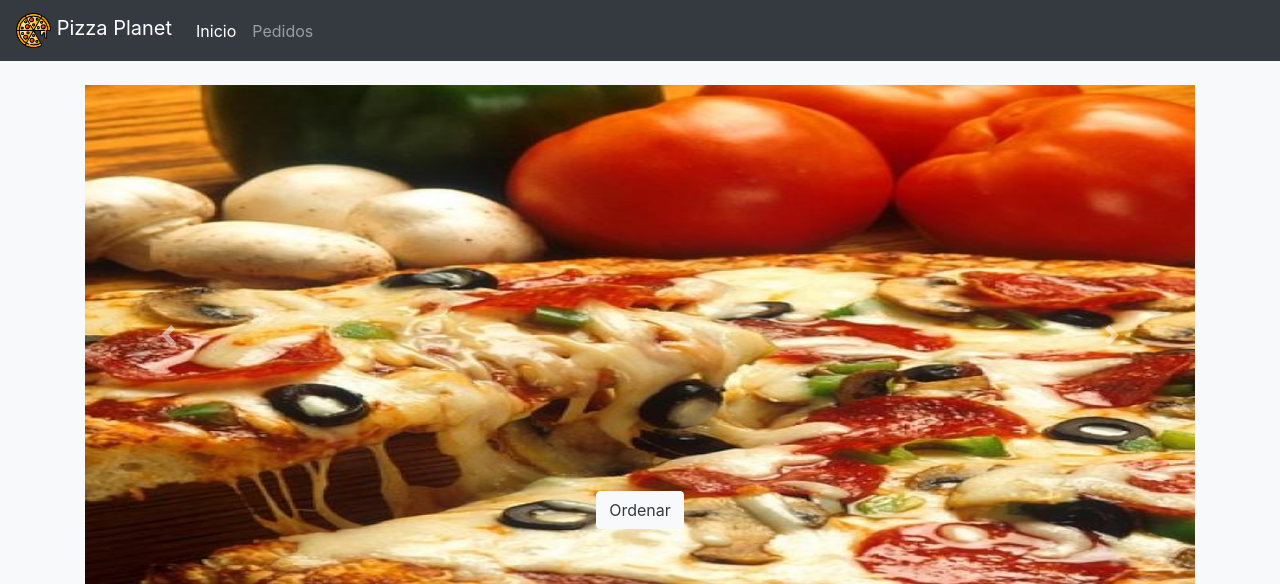
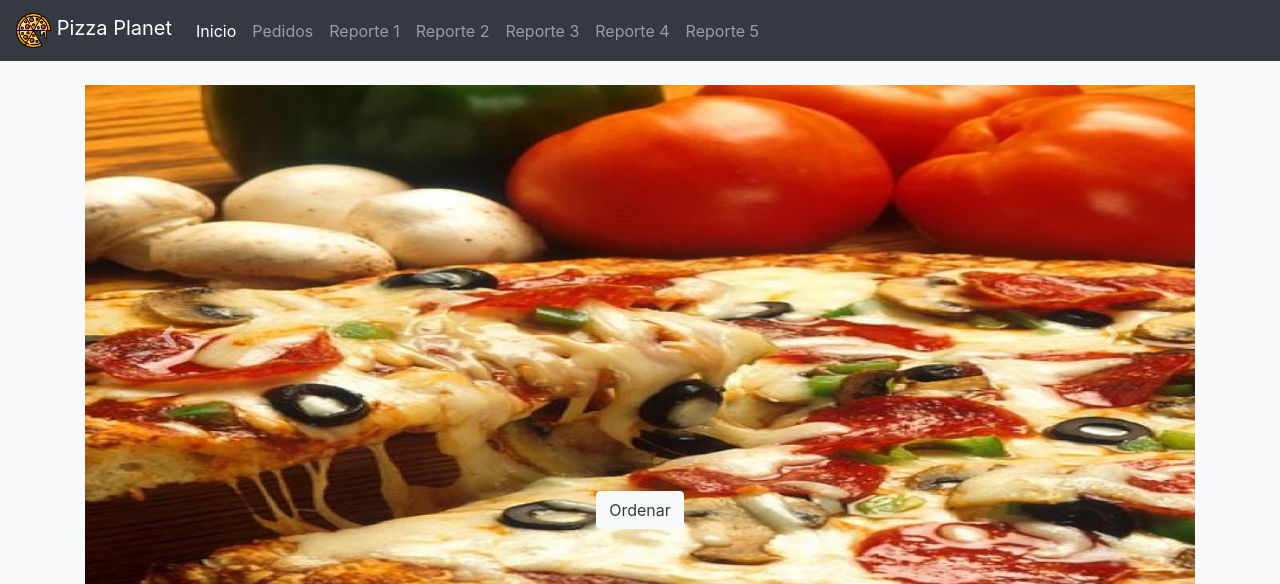
Before and after one commit to AlexandraFernandezG/Project2-PizzaPlanet-Python, a Django app: page /pizzaplanet/ in a window 1280 px wide. Shown: the top 584 px of the page. Run offline with Django 3.2, Linux system fonts and the light colour scheme; some libraries are stand-ins or nearby versions.

Commit message:
update navbar links de reportes

```diff
--- a/pizzeria/pizzaplanet/templates/pizzaplanet/base.html
+++ b/pizzeria/pizzaplanet/templates/pizzaplanet/base.html
@@ -4,7 +4,8 @@
     {% load static %}
     <!-- ejemplo de consumo de material estatico -->
     <!-- <link rel="stylesheet" href="{% static '/img/nombre.ext' %}"> -->
-
+    <!-- icono de la pestaña -->
+    <link rel="shortcut icon" href="{% static '/img/pizza-logo.png' %}" />
 
     <!-- Required meta tags -->
     <meta charset="utf-8">
@@ -15,7 +16,7 @@
     <link rel="stylesheet" href="{% static '/css/bootstrap.css' %}">
     <meta name="theme-color" content="#563d7c">
 
-    <title>PizzaPlanet</title>
+    <title>Pizza Planet</title>
     <style>
       main > .container {
         padding: 60px 15px 0;
@@ -45,6 +46,21 @@
             </li>
             <li class="nav-item {% if request.path == '/pizzaplanet/pedidos' %} active {% endif %}">
               <a class="nav-link" href="{% url 'pedidos' %}">Pedidos</a>
+            </li>
+            <li class="nav-item {% if request.path == '/pizzaplanet/ventasGenerales' %} active {% endif %}">
+              <a class="nav-link" href="{% url 'ventasGenerales' %}">Reporte 1</a>
+            </li>
+            <li class="nav-item {% if request.path == '/pizzaplanet/ventasDia' %} active {% endif %}">
+              <a class="nav-link" href="{% url 'ventasDia' %}">Reporte 2</a>
+            </li>
+            <li class="nav-item {% if request.path == '/pizzaplanet/ventasTamano' %} active {% endif %}">
+              <a class="nav-link" href="{% url 'ventasTamano' %}">Reporte 3</a>
+            </li>
+            <li class="nav-item {% if request.path == '/pizzaplanet/ventasIngrediente' %} active {% endif %}">
+              <a class="nav-link" href="{% url 'ventasIngrediente' %}">Reporte 4</a>
+            </li>
+            <li class="nav-item {% if request.path == '/pizzaplanet/ventasCliente' %} active {% endif %}">
+              <a class="nav-link" href="{% url 'ventasCliente' %}">Reporte 5</a>
             </li>
           </ul>
         </div>
--- a/pizzeria/pizzaplanet/templates/pizzaplanet/confirmacion.html
+++ b/pizzeria/pizzaplanet/templates/pizzaplanet/confirmacion.html
@@ -70,5 +70,5 @@
         </ul>
     </div>
   </div>
-  <a href="{% url 'inicio' %}"><button name="button">Volver</button> <span class="sr-only">(current)</span></a>
+  <a name="" id="" class="btn btn-primary" href="{% url 'inicio' %}" role="button">Volver<span class="sr-only">(current)</span></a>
 {% endblock content %}
--- a/pizzeria/pizzaplanet/urls.py
+++ b/pizzeria/pizzaplanet/urls.py
@@ -6,9 +6,9 @@ urlpatterns = [
     path('pedidos', views.pedidos, name="pedidos"),
     path('confirmacion', views.confirmacion, name="confirmacion"),
     path('ventasGenerales', views.ventasGenerales, name="ventasGenerales"),
-    path('ventasDia', views.ventasDia, name="ventasDia'"),
-    path('ventasTamano', views.ventasTamano, name="ventasTamano'"),
-    path('ventasIngrediente', views.ventasIngrediente, name="ventasIngrediente'"),
-    path('ventasCliente', views. ventasCliente, name="ventas ventasCliente'"),
+    path('ventasDia', views.ventasDia, name="ventasDia"),
+    path('ventasTamano', views.ventasTamano, name="ventasTamano"),
+    path('ventasIngrediente', views.ventasIngrediente, name="ventasIngrediente"),
+    path('ventasCliente', views. ventasCliente, name="ventasCliente"),
 
 ]
--- a/pizzeria/pizzaplanet/views.py
+++ b/pizzeria/pizzaplanet/views.py
@@ -147,7 +147,7 @@ def confirmacion(request):
     context = {
         "cliente_temp": cliente_nuevo,
         "pedido_temp": pedido_actual,
-        "cantPizzas_temp": 3,
+        "cantPizzas_temp": 1,
         "tamano_temp": tamano_pizza,
         "ingredientes_temp": nombre_ingredientes,
         "bebidas_temp": nombre_bebidas,
```
